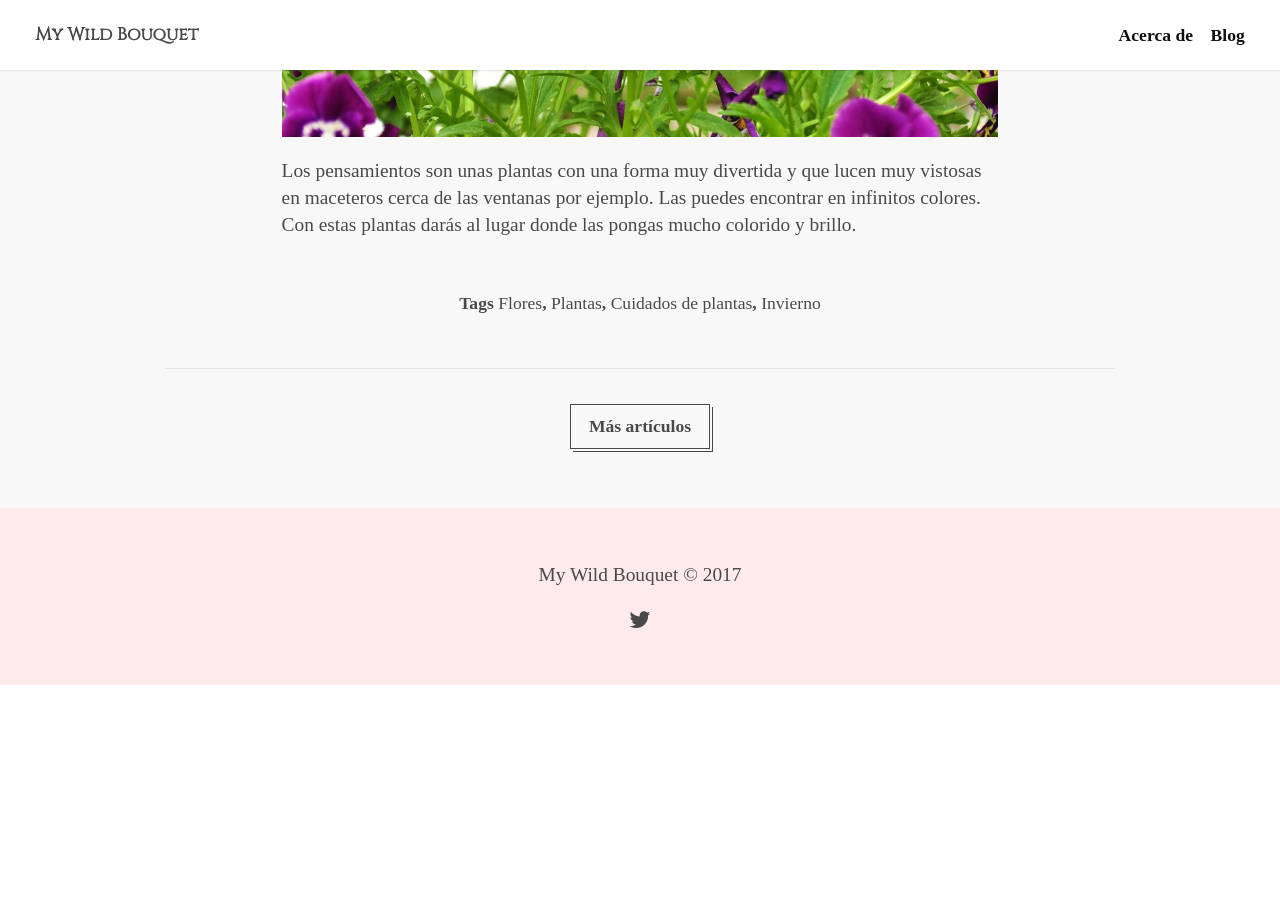
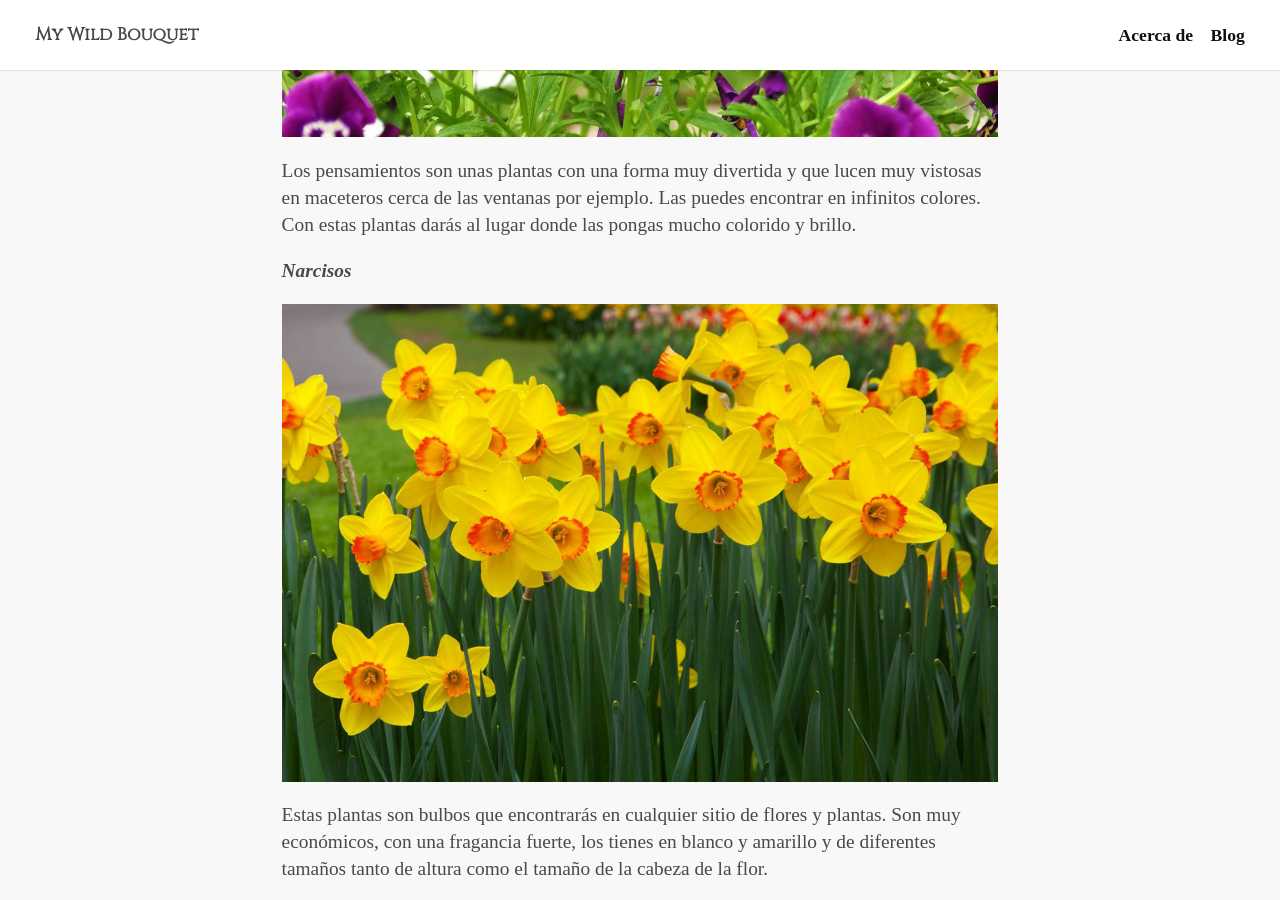
Before and after one commit to keyvanakbary/ramosilvestre.com, a Jekyll site: the page built from src/_posts/2017-12-20-plantas-de-invierno.md, in a window 1280 px wide and 900 px high, scrolled down 2973 px. Built offline with Jekyll 4.4.1, drawn with Linux system fonts in a browser that asks for light colours; some web fonts are replaced; before the commit the page ends 3658 px from its top, so only the background shows below that.

Commit message:
Update 2017-12-20-plantas-de-invierno.md

```diff
--- a/src/_posts/2017-12-20-plantas-de-invierno.md
+++ b/src/_posts/2017-12-20-plantas-de-invierno.md
@@ -35,3 +35,10 @@ _**Pensamientos**_
 ![Plantas de invierno](/assets/images/posts/planta-invierno-4.jpg)
 
 Los pensamientos son unas plantas con una forma muy divertida y que lucen muy vistosas en maceteros cerca de las ventanas por ejemplo. Las puedes encontrar en infinitos colores. Con estas plantas darás al lugar donde las pongas mucho colorido y brillo.
+
+
+_**Narcisos**_
+
+![Plantas de invierno](/assets/images/posts/planta-invierno-5.jpg)
+
+Estas plantas son bulbos que encontrarás en cualquier sitio de flores y plantas. Son muy económicos, con una fragancia fuerte, los tienes en blanco y amarillo y de diferentes tamaños tanto de altura como el tamaño de la cabeza de la flor.
```
